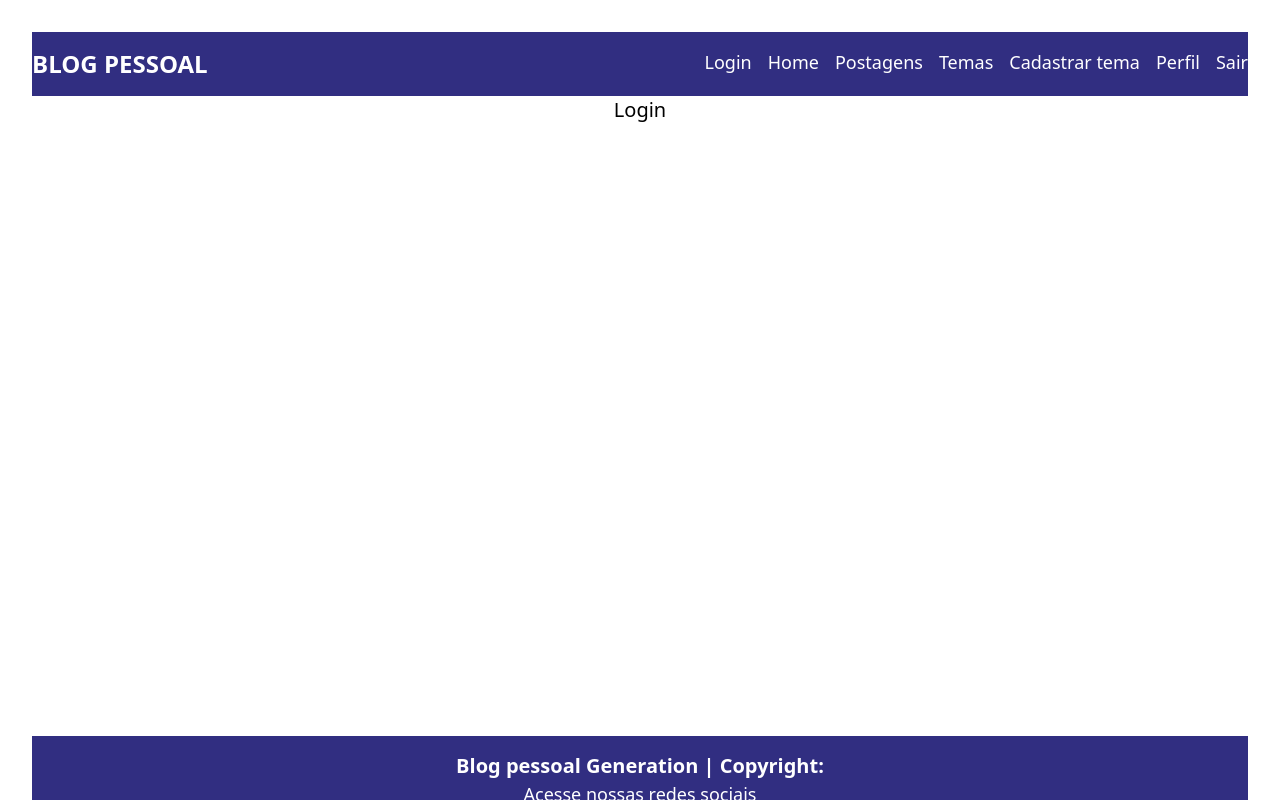
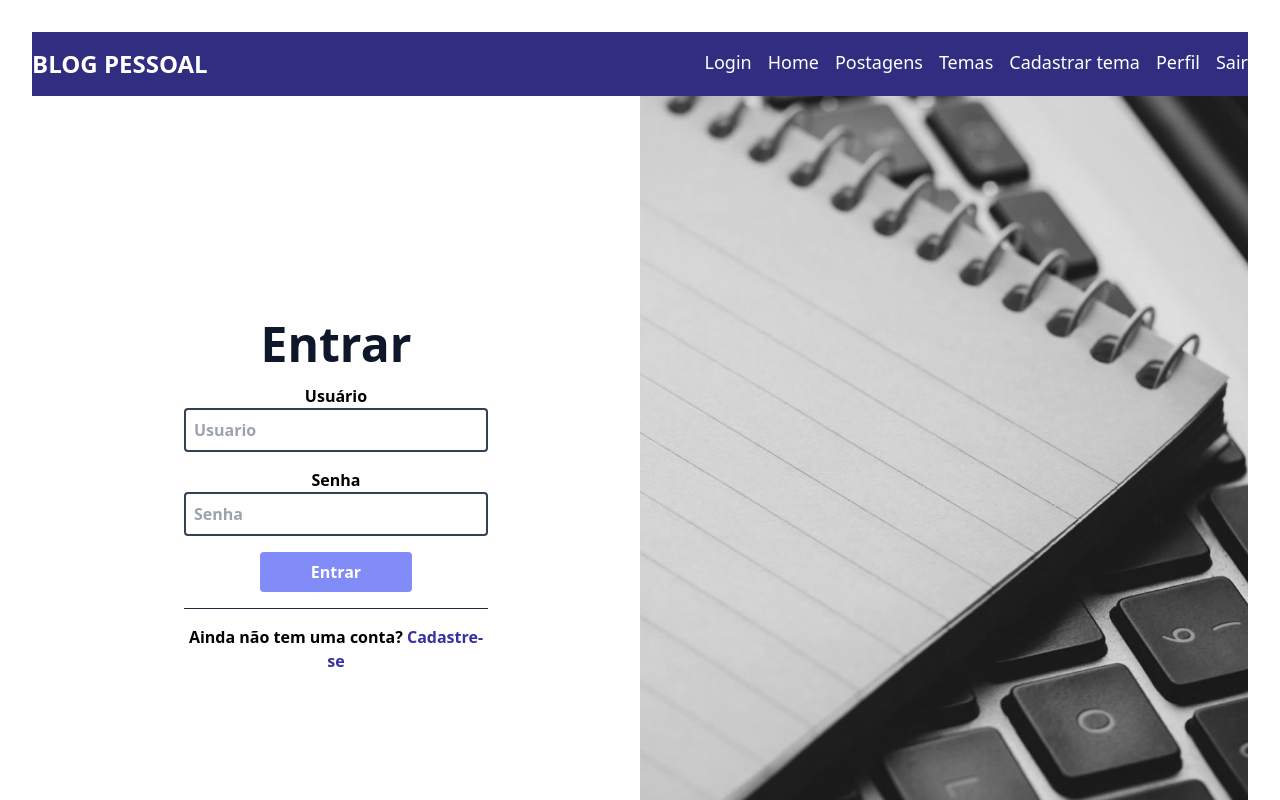
Before and after one commit to let-taina/Front_Projeto_BlogPessoal, a React (Vite) app: page /login in a window 1280 px wide. Shown: the top 800 px of the page. Built offline with nearby package versions, Linux system fonts and the light colour scheme.

Commit message:
Template e lógica do componente login

```diff
--- a/package.json
+++ b/package.json
@@ -14,6 +14,7 @@
     "axios": "^1.3.4",
     "react": "^18.3.1",
     "react-dom": "^18.3.1",
+    "react-loader-spinner": "5.3.4",
     "react-router-dom": "^6.24.0"
   },
   "devDependencies": {
--- a/src/App.tsx
+++ b/src/App.tsx
@@ -7,12 +7,12 @@ import { BrowserRouter, Route, Routes } from 'react-router-dom';
 import Login from './pages/login/Login';
 import Cadastro from './pages/cadastro/Cadastro';
 import Home from './pages/home/Home';
-
+import { AuthProvider } from './contexts/AuthContext'; //inclusão do authprovider para os componentes filhos acessarem o estado de autenticação do usuario
 
 function App() {
   return (
     <>
-
+   <AuthProvider>
         <BrowserRouter>
           <Navbar />
           <div className='min-h-[80vh]'>
@@ -25,7 +25,7 @@ function App() {
           </div>
           <Footer />
         </BrowserRouter>
-
+        </AuthProvider>
     </>
   );
 }
--- /dev/null
+++ b/src/pages/login/Login.css
@@ -0,0 +1,8 @@
+.fundoLogin {
+    background-image: url(../../assets/login.jpg);
+    background-repeat: no-repeat;
+    min-height: 100vh;
+    width: 100%;
+    background-size: cover;
+    background-position: center;
+  }
--- a/src/pages/login/Login.tsx
+++ b/src/pages/login/Login.tsx
@@ -1,16 +1,94 @@
-import React from 'react';
+import React, { ChangeEvent, useContext, useEffect, useState } from 'react';
+import './Login.css';
 
+import { Link, useNavigate } from 'react-router-dom';
+
+import { AuthContext } from '../../contexts/AuthContext';
+import UsuarioLogin from '../../models/UsuarioLogin';
+import { RotatingLines } from 'react-loader-spinner';
 
 function Login() {
-    return (
-        <>
-            <div className="h-96 mb-96">
+  let navigate = useNavigate();
 
-                <h1 className='text-xl'>Login</h1>
+  const [usuarioLogin, setUsuarioLogin] = useState<UsuarioLogin>(
+    {} as UsuarioLogin
+  );
 
-            </div>
-        </>
-    );
+  const { usuario, handleLogin } = useContext(AuthContext);
+
+  const {isLoading} = useContext(AuthContext)
+
+  useEffect(() => {
+    if (usuario.token !== "") {
+        navigate('/home')
+    }
+}, [usuario])
+
+function atualizarEstado(e: ChangeEvent<HTMLInputElement>) {
+  setUsuarioLogin({
+      ...usuarioLogin,
+      [e.target.name]: e.target.value
+  })
+}
+
+function login(e: ChangeEvent<HTMLFormElement>) {
+  e.preventDefault()
+  handleLogin(usuarioLogin)
+}
+
+  return (
+    <>
+      <div className="grid grid-cols-1 lg:grid-cols-2 h-screen place-items-center font-bold ">
+        <form className="flex justify-center items-center flex-col w-1/2 gap-4" onSubmit={login}>
+          <h2 className="text-slate-900 text-5xl ">Entrar</h2>
+          <div className="flex flex-col w-full">
+            <label htmlFor="usuario">Usuário</label>
+            <input
+              type="text"
+              id="usuario"
+              name="usuario"
+              placeholder="Usuario"
+              className="border-2 border-slate-700 rounded p-2"
+              value={usuarioLogin.usuario}
+              onChange={(e: ChangeEvent<HTMLInputElement>) => atualizarEstado(e)}
+            />
+          </div>
+          <div className="flex flex-col w-full">
+            <label htmlFor="senha">Senha</label>
+            <input
+              type="password"
+              id="senha"
+              name="senha"
+              placeholder="Senha"
+              className="border-2 border-slate-700 rounded p-2"
+              value={usuarioLogin.senha}
+              onChange={(e: ChangeEvent<HTMLInputElement>) => atualizarEstado(e)}
+            />
+          </div>
+          <button  type='submit' className="rounded bg-indigo-400 hover:bg-indigo-900 text-white w-1/2 py-2 flex justify-center">
+           {isLoading ? <RotatingLines
+            strokeColor="white"
+            strokeWidth="5"
+            animationDuration="0.75"
+            width="24"
+            visible={true}
+          /> :
+            <span>Entrar</span>}
+          </button>
+
+          <hr className="border-slate-800 w-full" />
+
+          <p>
+            Ainda não tem uma conta?{' '}
+            <Link to="/cadastro" className="text-indigo-800 hover:underline">
+              Cadastre-se
+            </Link>
+          </p>
+        </form>
+        <div className="fundoLogin hidden lg:block"></div>
+      </div>
+    </>
+  );
 }
 
 export default Login;
--- a/src/services/Service.ts
+++ b/src/services/Service.ts
@@ -1,3 +1,5 @@
+// service: armazena funções que se comunicam c a API p atualização e conformidade de componentes
+
 import axios from "axios";
 
 const api = axios.create({
@@ -14,7 +16,7 @@ export const login = async(url: string, dados: Object, setDados: Function) => {
   setDados(resposta.data)
 }
 
-export const buscar = async(url: string, setDados: Function, header: Object) => {
+/*export const buscar = async(url: string, setDados: Function, header: Object) => {
   const resposta = await api.get(url, header)
   setDados(resposta.data)
 }
@@ -31,4 +33,4 @@ export const atualizar = async(url: string, dados: Object, setDados: Function, h
 
 export const deletar = async(url: string, header: Object) => {
   await api.delete(url, header)
-}
+}*/
```
Also changed, not shown: 1 other file (tests, documents, lock files or other folders).
